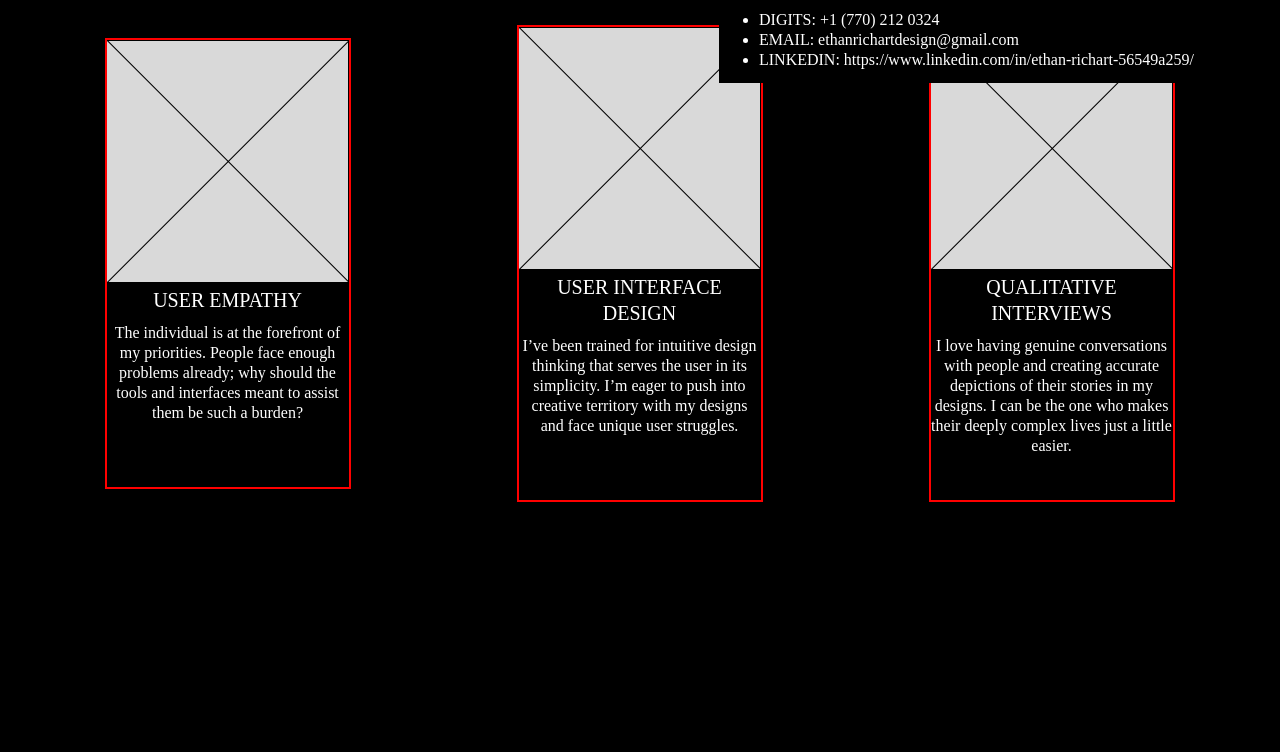
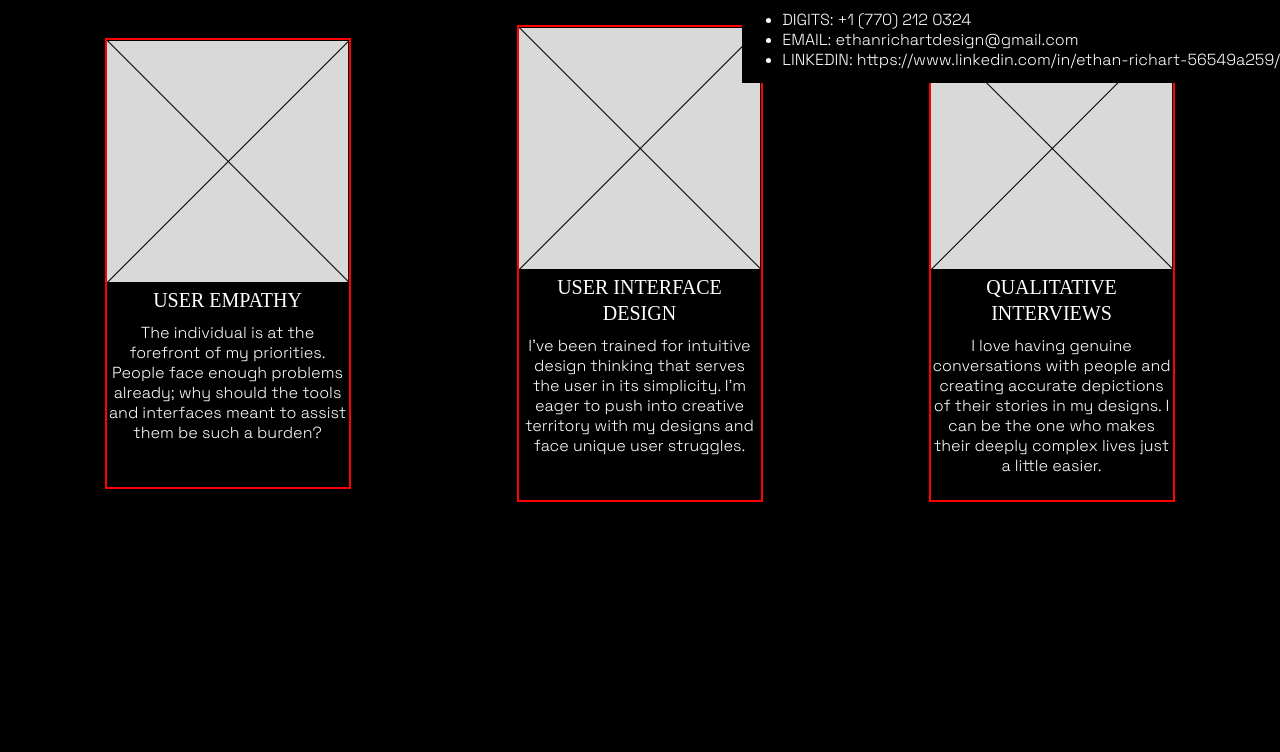
Before and after one commit to crueltyjohn/UX_UI_HW_19, a plain HTML site: page skills.html in a window 1280 px wide. Shown: the part 143-895 px from the top of the page. Drawn offline with nearby package versions, Linux system fonts and the light colour scheme.

Commit message:
font update, having issues with space-grotesk

```diff
--- a/CSS/style.css
+++ b/CSS/style.css
@@ -106,7 +106,6 @@ nav a:hover {
     padding-top: 30px;
     padding-bottom: 30px;
     position: fixed;
-    width: 561px;
     height: 86px;
     display: flex;
     flex-direction: column;
@@ -115,14 +114,16 @@ nav a:hover {
     top: 140px;
     right: 0px;
     z-index: 9999;
-  }
+}
+
+
 /*overlay*/
 
 
 /*hero section below*/
 .heroImg {
     position: relative;
-    background-image: url("/images/IMGFILL.png");
+    background-image: url("../images/IMGFILL.png");
     background-size: cover;
     background-position: center;
     width: 100%;
@@ -398,7 +399,7 @@ h3 {
 }
 
 p {
-    font-family: 'Space Grotesk';
+    font-family: 'Space-Grotesk';
     font-style: normal;
     font-weight: 400;
     font-size: 16px;
@@ -406,3 +407,24 @@ p {
     color: #FFFFFF;
 }
 /*font families above*/
+
+@font-face {
+    font-family: 'Michroma';
+    src: url('michroma-regular-webfont.woff2') format('woff2'),
+         url('michroma-regular-webfont.woff') format('woff');
+    font-weight: normal;
+    font-style: normal;
+
+}
+
+
+
+
+@font-face {
+    font-family: 'Space-Grotesk';
+    src: url('spacegrotesk-variablefont_wght-webfont.woff2') format('woff2'),
+         url('spacegrotesk-variablefont_wght-webfont.woff') format('woff');
+    font-weight: normal;
+    font-style: normal;
+
+}
--- a/skills.html
+++ b/skills.html
@@ -1,6 +1,8 @@
 <!DOCTYPE html>
 <html>
     <head>
+        <script src="https://code.jquery.com/jquery-3.6.3.js"></script>
+        <script src="js/index.js"></script>
         <link rel="stylesheet" href="CSS/style.css">
         <title></title>
     </head>
@@ -10,7 +12,7 @@
         <header>
             <div class="topbar">
                 <div class="logo">
-                    <img src="/images/UXGNOME32.gif">
+                    <img src="images/UXGNOME32.gif">
                 </div>
                 <h1><a href="index.html">ETHAN RICHART UX/UI/FE DEVELOPER</a></h1>
             </div>
```
Also changed, not shown: designs.html (+3 -1 lines), index.html (+1 -1 lines), CSS/michroma-regular-webfont.woff (added), CSS/michroma-regular-webfont.woff2 (added), CSS/spacegrotesk-variablefont_wght-webfont.woff (added), CSS/spacegrotesk-variablefont_wght-webfont.woff2 (added).
